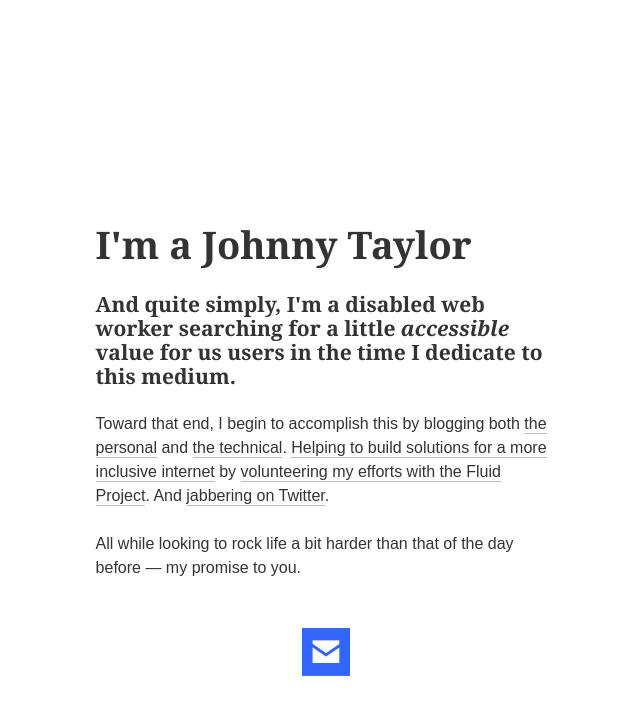
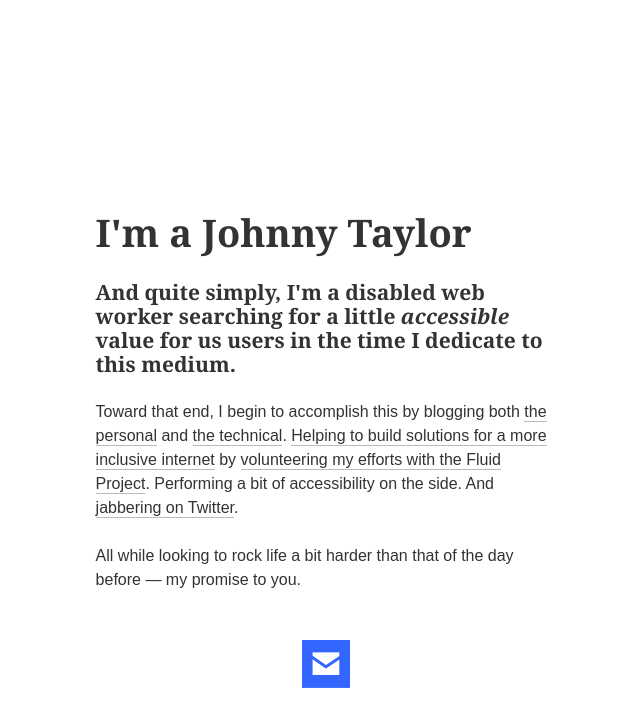
Before and after one commit to abledaccess/johnnydaux.org, a Jekyll site: the page built from index.md, in a window 1280 px wide. Shown: the top 727 px of the page, without its empty margins (314-954 px from the left). Built offline with Jekyll 4.4.1, drawn with Linux system fonts in a browser that asks for light colours; Markdown is read by kramdown in place of the engine named in the settings.

Commit message:
GH-PAGES: Update the copy

```diff
--- a/index.md
+++ b/index.md
@@ -7,6 +7,6 @@
 
 <p class="intro">And quite simply, I'm a disabled web worker searching for a little <em>accessible</em> value for us users in the time I dedicate to this medium.</p>
 
-Toward that end, I begin to accomplish this by blogging both <a href="http://unboundedexistence.com" rel="external">the personal</a> and <a href="http://abledaccess.com" rel="external">the technical</a>. <a href="https://github.com/abledaccess/" rel="external">Helping to build solutions for a more inclusive internet</a> by <a href="http://fluidproject.org" rel="external">volunteering my efforts with the Fluid Project</a>. And <a href="https://twitter.com/abledaccess" rel="external">jabbering on Twitter</a>.
+Toward that end, I begin to accomplish this by blogging both <a href="http://unboundedexistence.com" rel="external">the personal</a> and <a href="http://abledaccess.com" rel="external">the technical</a>. <a href="https://github.com/abledaccess/" rel="external">Helping to build solutions for a more inclusive internet</a> by <a href="http://fluidproject.org" rel="external">volunteering my efforts with the Fluid Project</a>. Performing a bit of accessibility on the side. And <a href="https://twitter.com/abledaccess" rel="external">jabbering on Twitter</a>.
 
 All while looking to rock life a bit harder than that of the day before&nbsp;&mdash; my promise to you.
```
